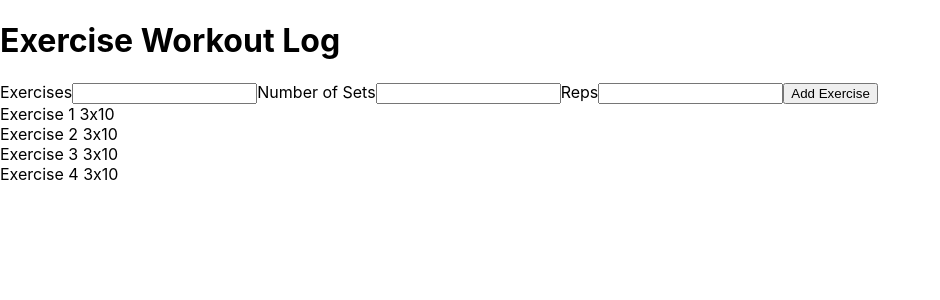
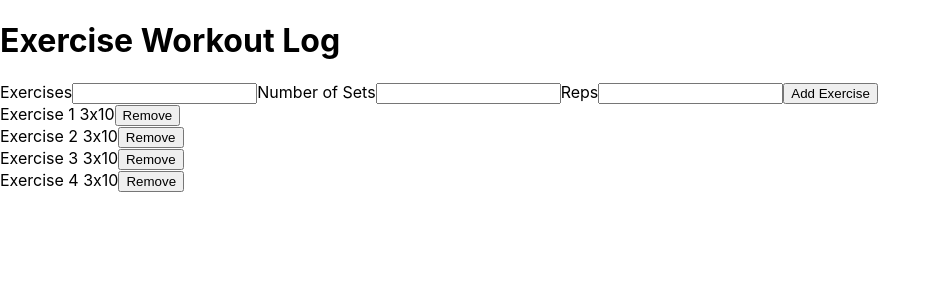
Before and after one commit to bijonl/react-workout-app, a React (Create React App) app: page / in a window 1280 px wide. Shown: the top 300 px of the page, without its empty margins (0-940 px from the left). Built offline with nearby package versions, Linux system fonts and the light colour scheme.

Commit message:
adding ability to remove items from list

```diff
--- a/src/App.js
+++ b/src/App.js
@@ -9,7 +9,14 @@ function App() {
     { exerciseName : 'Exercise 2', numberOfSets : 3, numberOfReps: 10 },
     { exerciseName : 'Exercise 3', numberOfSets : 3, numberOfReps: 10 },
     { exerciseName : 'Exercise 4', numberOfSets : 3, numberOfReps: 10 },
-  ])
+  ]);
+
+  const removeItem = (id) => {
+    console.log(id);
+    const exerciseListCopy = [...exerciseList];
+    exerciseListCopy.splice(id, 1);
+    setExerciseList(exerciseListCopy);
+  };
 
   const handleFormSubmit = (e) => {
     e.preventDefault();
@@ -27,7 +34,7 @@ function App() {
     <>
       <h1>Exercise Workout Log</h1>
       <ExerciseForm handleFormSubmit = {handleFormSubmit} />
-      <ExerciseList exerciseList = {exerciseList} />
+      <ExerciseList exerciseList = {exerciseList} removeItem = {removeItem} />
     </>
   );
 }
--- a/src/ExecriseList.js
+++ b/src/ExecriseList.js
@@ -1,10 +1,11 @@
 
 
 
-function ExerciseList({exerciseList}) {
+function ExerciseList({exerciseList, removeItem}) {
     const listItems = exerciseList.map((exercise, i) =>
-        <div className="single-exercise" key={i}>
+        <div className="single-exercise" key={i} data-key={i}>
             {exercise.exerciseName} {exercise.numberOfSets}x{exercise.numberOfReps}
+            <button type="button" onClick={() => removeItem(i)}>Remove</button>
         </div>
     );
     return (
```
